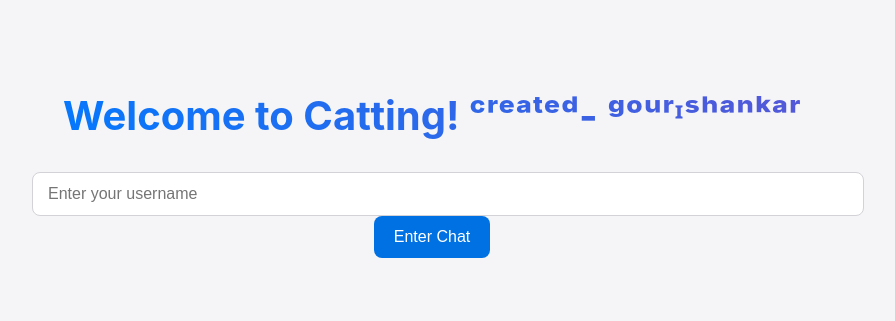
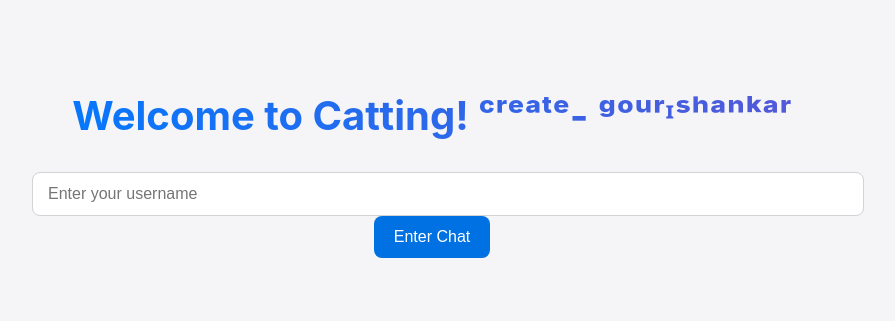
Before and after one commit to gsshankar104/catting-website, a website: page index.html in a window 1280 px wide. Shown: the whole page, without its empty margins (208-1103 px from the left). Drawn offline with Linux system fonts and the light colour scheme.

Commit message:
Update index.html

```diff
--- a/index.html
+++ b/index.html
@@ -13,7 +13,7 @@
 <body>
     <div class="container">
         <header id="welcome-header">
-            <h1>Welcome to Catting! ᶜʳᵉᵃᵗᵉᵈ- ᵍᵒᵘʳᶦˢʰᵃⁿᵏᵃʳ</h1>
+            <h1>Welcome to Catting! ᶜʳᵉᵃᵗᵉ- ᵍᵒᵘʳᶦˢʰᵃⁿᵏᵃʳ</h1>
             <div id="username-entry">
                 <input type="text" id="username" placeholder="Enter your username">
                 <button id="enter-chat">Enter Chat</button>
```
